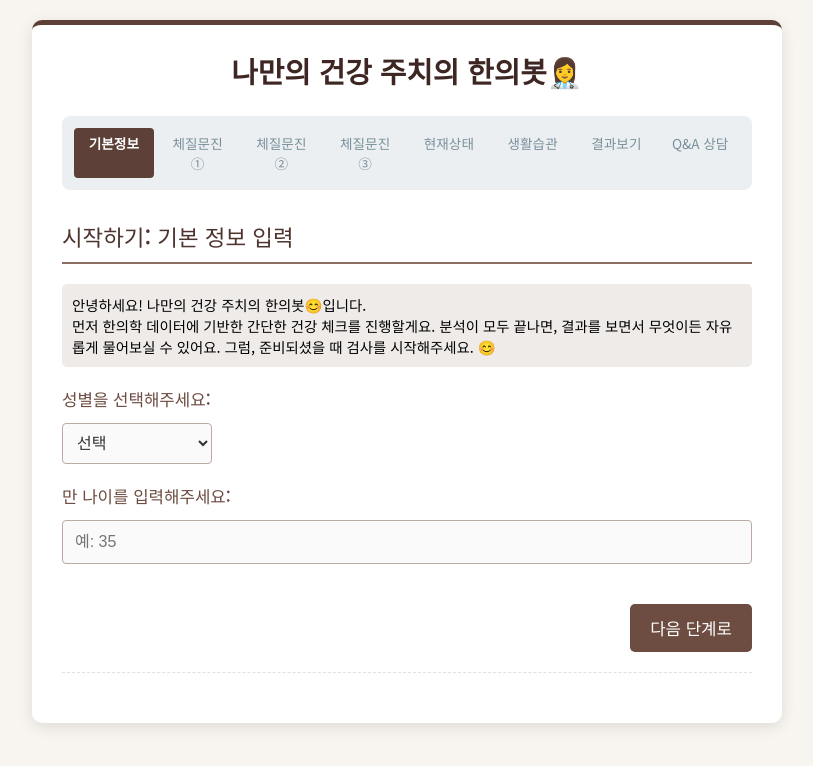
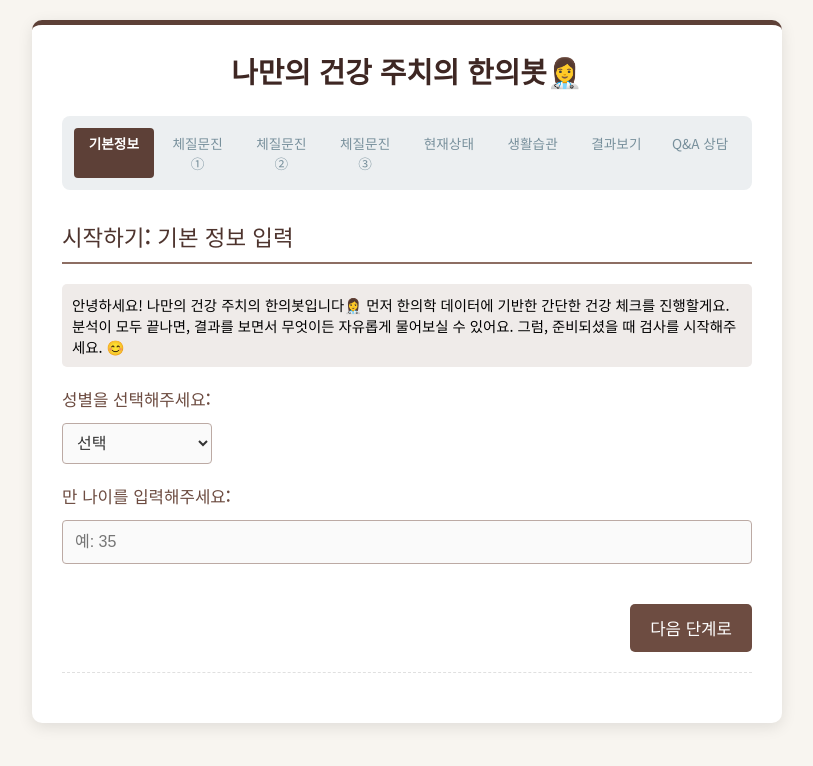
Before and after one commit to hanjueun1004/ai-health, a plain HTML site: page index.html in a window 1280 px wide. Shown: the whole page, without its empty margins (233-1046 px from the left). Drawn offline with Linux system fonts and the light colour scheme.

Commit message:
Update index.html

```diff
--- a/index.html
+++ b/index.html
@@ -251,7 +251,7 @@
 </head>
 <body>
     <div class="consult-container">
-        <h2 class="main-title">나만의 건강 주치의 한의봇👩‍⚕️</h2>
+        <h2 class="main-title">나만의 건강 주치의  한의봇👩‍⚕️</h2>
 
         <div id="progress-indicator">
             <span class="progress-step active" data-step="0">기본정보</span>
@@ -265,7 +265,7 @@
         <div class="step-section active" id="step-0">
             <h3 class="section-title">시작하기: 기본 정보 입력</h3>
              <p style="background-color:#EFEBE9; padding:10px; border-radius:5px; margin-bottom:20px; font-size:0.9em;">
-                안녕하세요! 나만의 건강 주치의 한의봇😊입니다.<br>
+                안녕하세요! 나만의 건강 주치의 한의봇입니다👩‍⚕️
 먼저 한의학 데이터에 기반한 간단한 건강 체크를 진행할게요.
 분석이 모두 끝나면, 결과를 보면서 무엇이든 자유롭게 물어보실 수 있어요.
 그럼, 준비되셨을 때 검사를 시작해주세요. 😊           </p>
```
